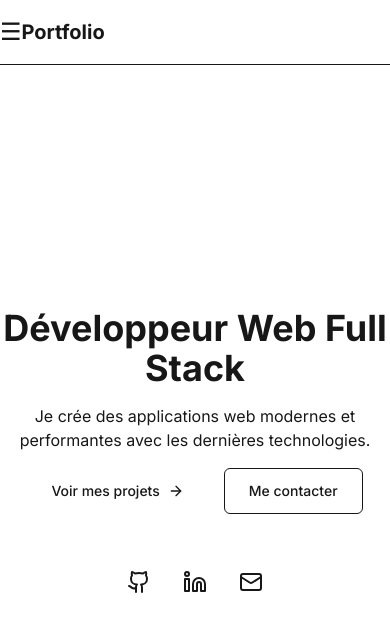
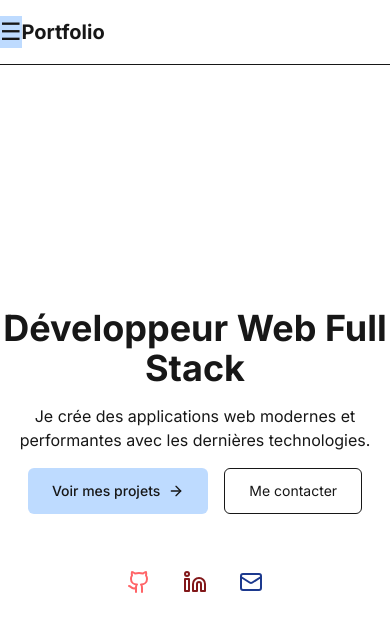
Before and after one commit to Achiepo/nextport, a Next.js app: page / in a window 390 px wide. Shown: the top 632 px of the page. Built offline with nearby package versions, Linux system fonts and the light colour scheme.

Commit message:
mise a jour 19

```diff
--- a/app/a-propos/page.tsx
+++ b/app/a-propos/page.tsx
@@ -9,12 +9,12 @@ const skills = [
   {
     category: "Back-end",
     icon: Database,
-    items: ["Node.js", "Express", "MongoDB"],
+    items: ["Node.js", "Express", "MongoDB","Firebase","SQL"],
   },
   {
     category: "Languages",
     icon: Code2,
-    items: ["JavaScript", "TypeScript"],
+    items: ["JavaScript", "TypeScript","html","css"],
   },
   {
     category: "Autres",
@@ -55,8 +55,7 @@ export default function About() {
                     {skill.items.map((item) => (
                       <li
                         key={item}
-                        className="flex items-center text-muted-foreground"
-                      >
+                        className="flex items-center text-muted-foreground">
                         {item}
                       </li>
                     ))}
--- a/app/contact/page.tsx
+++ b/app/contact/page.tsx
@@ -37,7 +37,7 @@ export default function Contact() {
         setFormMessage("Message envoyé avec succès");
         localStorage.setItem("user", JSON.stringify(res.data));
       } else {
-        setFormMessage("Une erreur est survenue. Veuillez réessayer.");
+        setFormMessage("Une erreur est survenue. Veuillez réessayer.(vous avez déja envoyer de message)");
         setIsError(true); // Marquer l'état comme erreur
       }
     } catch (err) {
--- a/app/page.tsx
+++ b/app/page.tsx
@@ -15,24 +15,24 @@ export default function Home() {
       <div className="flex gap-4">
         <Link
           href="/projets"
-          className="inline-flex items-center justify-center rounded-md bg-primary px-6 py-3 text-sm font-medium text-primary-foreground transition-colors hover:bg-primary/90"
-        >
+          className="inline-flex items-center justify-center rounded-md bg-blue-200 px-6 py-3 text-sm font-medium text-blue-400-foreground  hover:bg-blue-90"
+      >
           Voir mes projets
           <ArrowRight className="ml-2 h-4 w-4" />
         </Link>
-        <Link href="/contact" className="inline-flex items-center justify-center rounded-md border border-input bg-background px-6 py-3 text-sm font-medium transition-colors hover:bg-accent hover:text-accent-foreground">
+        <Link href="/contact" className="inline-flex items-center justify-center rounded-md border border-input bg-background px-6 py-3 text-sm  hover:bg-accent hover:bg-blue-900">
           Me contacter
         </Link>
       </div>
       <div className="mt-8 flex gap-4">
         <a
-          href="https://github.com"
+          href="#/"
           target="_blank"
           rel="noopener noreferrer"
-          className="rounded-full p-2 transition-colors hover:bg-accent"
-        >
-          <Github className="h-6 w-6" />
-          <span className="sr-only">GitHub</span>
+          className="rounded-full p-2 transition-colors hover:bg-accent">
+
+          <Github className="h-6 w-6 text-red-400" />
+          <span className="sr-only bg-blue-300">GitHub</span>
         </a>
         <a
           href="https://linkedin.com"
@@ -40,14 +40,14 @@ export default function Home() {
           rel="noopener noreferrer"
           className="rounded-full p-2 transition-colors hover:bg-accent"
         >
-          <Linkedin className="h-6 w-6" />
+          <Linkedin className="h-6 w-6 text-red-900" />
           <span className="sr-only">LinkedIn</span>
         </a>
-        <a
-          href="mailto:contact@example.com"
+        <a href="mailto:contact@example.com"
           className="rounded-full p-2 transition-colors hover:bg-accent"
-        >
-          <Mail className="h-6 w-6" />
+          >
+
+          <Mail className="h-6 w-6 text-blue-900" />
           <span className="sr-only">Email</span>
         </a>
       </div>
--- a/app/projets/page.tsx
+++ b/app/projets/page.tsx
@@ -69,7 +69,7 @@ export default function Projects() {
                     rel="noopener noreferrer"
                     className="inline-flex items-center text-sm text-muted-foreground hover:text-foreground"
                   >
-                    <ExternalLink className="mr-2 h-4 w-4" />
+                    <ExternalLink className="mr-2 h-4 w-4 text-blue-900" />
                     Démo live
                   </a>
                 </div>
--- a/app/serveur/sign-up/route.ts
+++ b/app/serveur/sign-up/route.ts
@@ -28,9 +28,16 @@ export const POST = async (req: Request) => {
 
         console.log('Utilisateur ajouté à la base de données:', id);
         return NextResponse.json({ message: "Utilisateur créé avec succès" });
-    } catch (error) {
-        console.log("Erreur Firebase:");
-        console.log("Code de l'erreur:");
-        return NextResponse.json({ error: "Une erreur s'est produite", details: message });
+    } catch (error: unknown) {
+        // Gestion stricte du type d'erreur
+        if (error instanceof Error) {
+            console.log("Erreur Firebase:", error.message);  // Utilisation de message
+            console.log("Code de l'erreur:", error.name);  // ou "name" si tu veux le type d'erreur
+            return NextResponse.json({ error: "Une erreur s'est produite", details: error.message });
+        } else {
+            // Si l'erreur n'est pas une instance d'Error
+            console.log("Erreur inconnue");
+            return NextResponse.json({ error: "Une erreur s'est produite", details: "Erreur inconnue" });
+        }
     }
 };
--- a/components/navigation.tsx
+++ b/components/navigation.tsx
@@ -26,9 +26,8 @@ export function Navigation() {
         {/* Menu Hamburger (visible en mode mobile) */}
         <button
           onClick={toggleMenu}
-          className="block lg:hidden text-2xl"
-          aria-label="Toggle menu"
-        >
+          className="block lg:hidden text-2xl bg-blue-200"
+          aria-label="Toggle menu">
           &#9776; {/* Symbole hamburger */}
         </button>
 
@@ -80,13 +79,13 @@ export function Navigation() {
                 <Link
                   href={link.href}
                   className={cn(
-                    "text-sm font-medium transition-colors hover:text-primary",
+                    "text-sm font-medium transition-colors hover:text-blue-500",
                     pathname === link.href
                       ? "text-foreground"
                       : "text-foreground/60"
                   )}
                   onClick={() => setIsMenuOpen(false)} // Fermer le menu après un clic
-                >
+                  >
                   {link.label}
                 </Link>
               </li>
```
